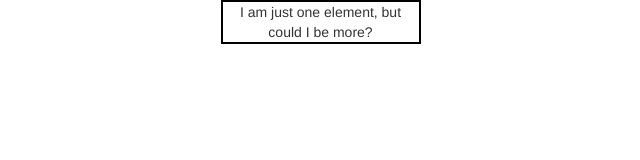
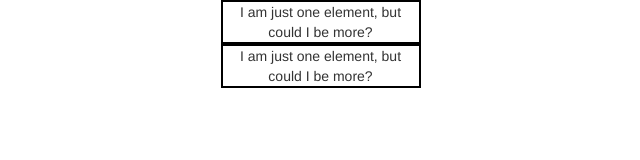
Before and after one commit to sophiayangx/copy-element-challenge, a plain HTML site: page index.html in a window 1280 px wide. Shown: the whole page, without its empty margins (142-782 px from the left). Drawn offline with nearby package versions, Linux system fonts and the light colour scheme.

Commit message:
Classadoo autocommit

```diff
--- a/index.html
+++ b/index.html
@@ -10,7 +10,7 @@
     <div class="container" id="elements-container">
       <div class="row">
         <div id="elements-list" class="col-xs-2 col-xs-offset-3 text-center">
-          <div id="element">
+          <div class="element">
             I am just one element, but could I be more?
           </div>
         </div>
--- a/script.js
+++ b/script.js
@@ -7,10 +7,8 @@
 
 var elementsList = $("#elements-list")
 
-$("#element").click(function(){
-  $("#element").clone().appendTo(elementsList);
-});
+ $(".element").clone().appendTo(elementsList);
 
-var color = ["red", "green", "yellow", "cornsilk"];
+var color = ["red", "green", "yellow", "cornsilk", "Pink", "white", "lightpink", "pink", "coral"];
 
 console.log(color[0])
--- a/style.css
+++ b/style.css
@@ -1,4 +1,4 @@
-#element {
+.element {
   border: 2px solid black;
   width: 200px;
 }
```
